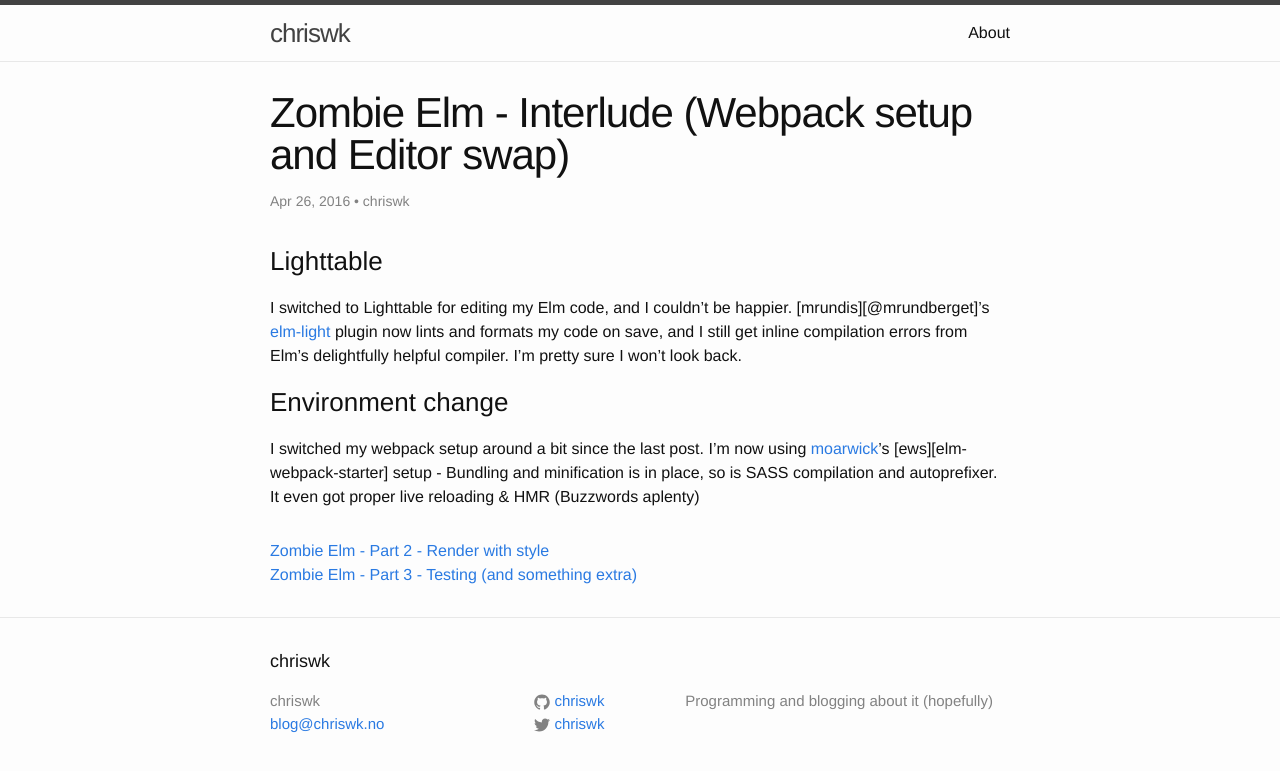
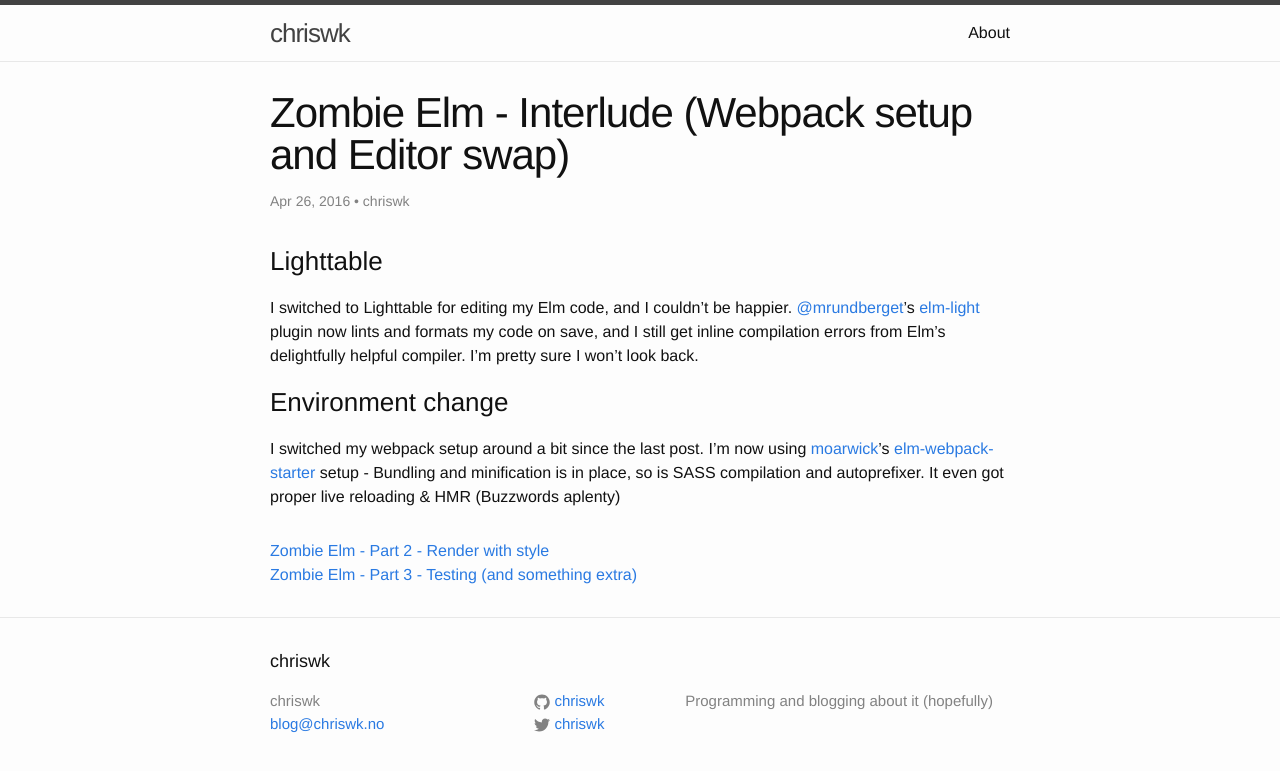
Before and after one commit to chriswk/chriswk.github.io, a Jekyll site: the page built from _posts/2016-04-26-zombie-elm-interlude.markdown, in a window 1280 px wide. Shown: the top 771 px of the page. Built offline with Jekyll 4.4.1, drawn with Linux system fonts in a browser that asks for light colours; part of the change alters nothing that is shown.

Commit message:
Fix some URL references

```diff
--- a/_posts/2016-04-26-zombie-elm-interlude.markdown
+++ b/_posts/2016-04-26-zombie-elm-interlude.markdown
@@ -10,14 +10,14 @@ categories: [coding, learning]
 
 ### Lighttable
 
-I switched to Lighttable for editing my Elm code, and I couldn't be happier. [mrundis][@mrundberget]'s [elm-light][elm-light] plugin now lints and formats my code on save, and I still get inline compilation errors
+I switched to Lighttable for editing my Elm code, and I couldn't be happier. [@mrundberget][@mrundberget]'s [elm-light][elm-light] plugin now lints and formats my code on save, and I still get inline compilation errors
 from Elm's delightfully helpful compiler. I'm pretty sure I won't look back.
 
 ### Environment change
 I switched my webpack setup around a bit since the last post.
-I'm now using [moarwick][moarwick]'s [ews][elm-webpack-starter] setup - Bundling and minification is in place, so is SASS compilation and autoprefixer. It even got proper live reloading & HMR (Buzzwords aplenty)
+I'm now using [moarwick][moarwick]'s [elm-webpack-starter][elm-webpack-starter] setup - Bundling and minification is in place, so is SASS compilation and autoprefixer. It even got proper live reloading & HMR (Buzzwords aplenty)
 
 [elm-light]:https://github.com/rundis/elm-light
-[mrundis]:https://twitter.com/mrundberget
+[@mrundberget]:https://twitter.com/mrundberget
 [moarwick]:https://github.com/moarwick
-[ews]:https://github.com/moarwick/elm-webpack-starter
+[elm-webpack-starter]:https://github.com/moarwick/elm-webpack-starter
```
